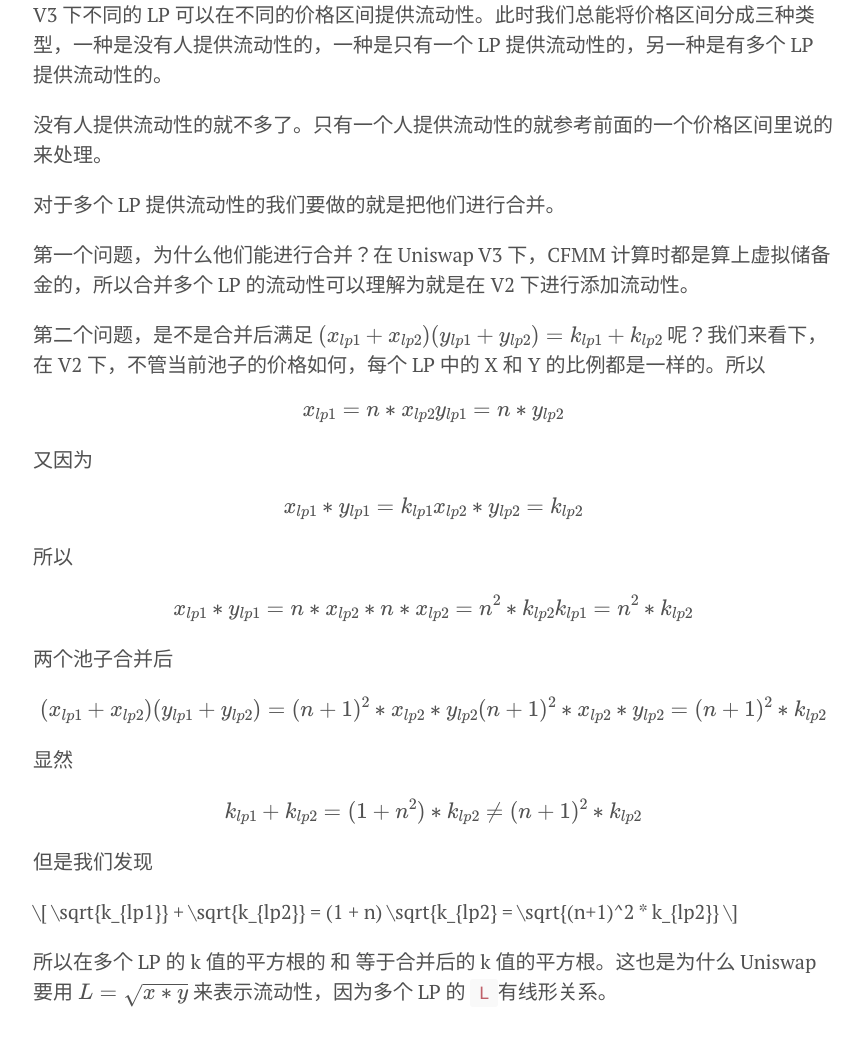
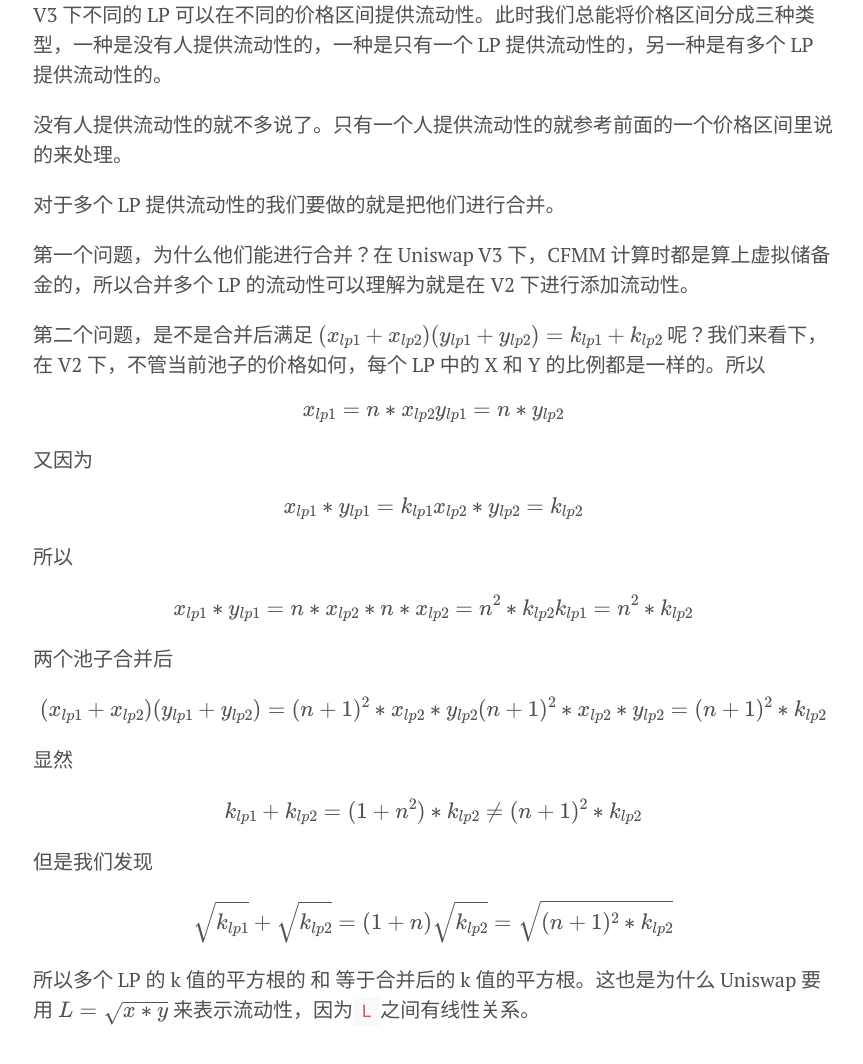
Before and after one commit to yoncise/yoncise.github.io, a Jekyll site: the page built from _posts/2025/2025-08-27-234198307.md, in a window 1280 px wide and 1400 px high, scrolled down 1174 px. Shown: the part 294-1358 px from the top of the window, without its empty margins (207-1070 px from the left). Built offline with Jekyll 4.4.1, drawn with Linux system fonts in a browser that asks for light colours; formulas are drawn with MathJax 3.

Commit message:
语雀同步 Uniswap V3 流动性

```diff
--- a/_posts/2025/2025-08-27-234198307.md
+++ b/_posts/2025/2025-08-27-234198307.md
@@ -20,7 +20,7 @@ a 和 b 点的价格是已知，所以只要知道 `k` 就能算出 $$ x_{real}
 
 V3 下不同的 LP 可以在不同的价格区间提供流动性。此时我们总能将价格区间分成三种类型，一种是没有人提供流动性的，一种是只有一个 LP 提供流动性的，另一种是有多个 LP 提供流动性的。
 
-没有人提供流动性的就不多了。只有一个人提供流动性的就参考前面的一个价格区间里说的来处理。
+没有人提供流动性的就不多说了。只有一个人提供流动性的就参考前面的一个价格区间里说的来处理。
 
 对于多个 LP 提供流动性的我们要做的就是把他们进行合并。
 
@@ -48,6 +48,6 @@ V3 下不同的 LP 可以在不同的价格区间提供流动性。此时我们
 
 但是我们发现
 
-\\[ \sqrt{k_{lp1}} + \sqrt{k_{lp2}} = (1 + n) \sqrt{k_{lp2} = \sqrt{(n+1)^2 * k_{lp2}} \\]
+\\[ \sqrt{k_{lp1}} + \sqrt{k_{lp2}} = (1 + n) \sqrt{k_{lp2}} = \sqrt{(n+1)^2 * k_{lp2}} \\]
 
-所以在多个 LP 的 k 值的平方根的 和 等于合并后的 k 值的平方根。这也是为什么 Uniswap 要用 $$ L = \sqrt{x * y} $$ 来表示流动性，因为多个 LP 的 `L`有线形关系。
+所以多个 LP 的 k 值的平方根的 和 等于合并后的 k 值的平方根。这也是为什么 Uniswap 要用 $$ L = \sqrt{x * y} $$ 来表示流动性，因为`L`之间有线性关系。
```
